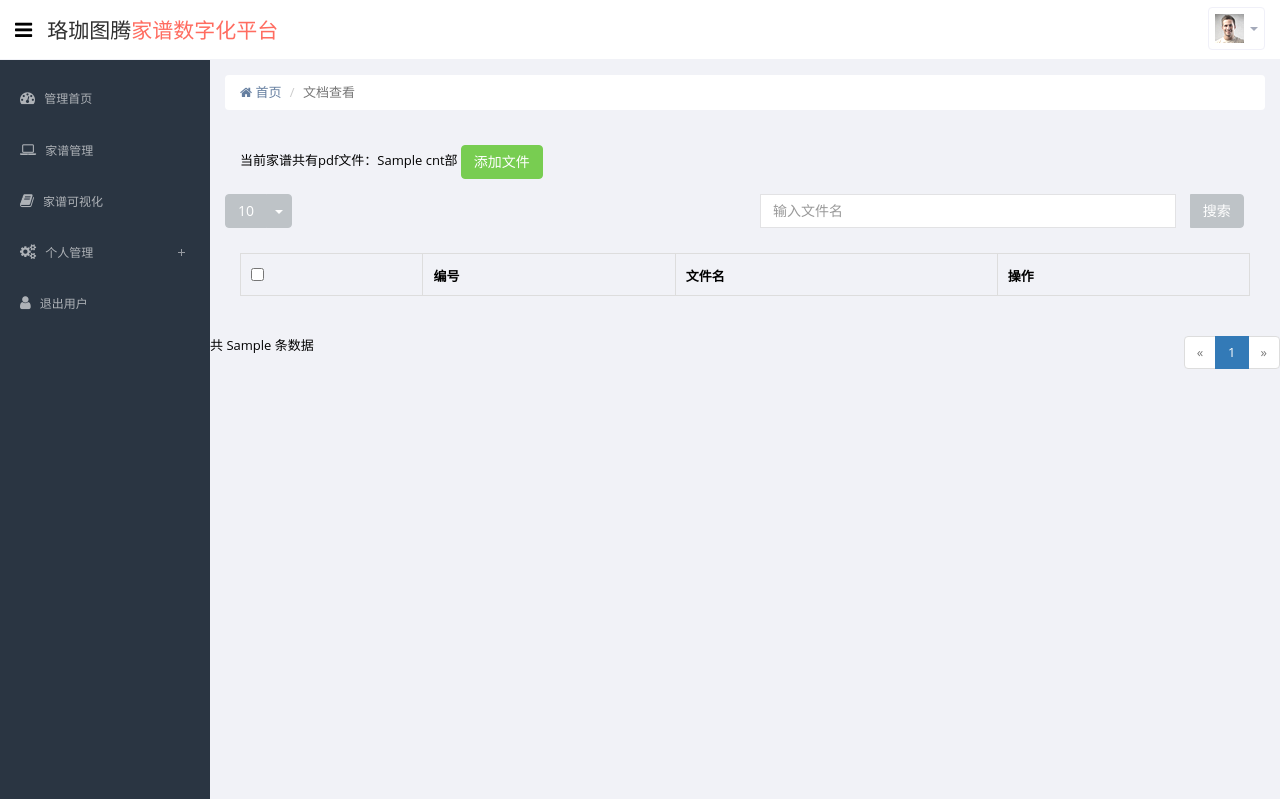
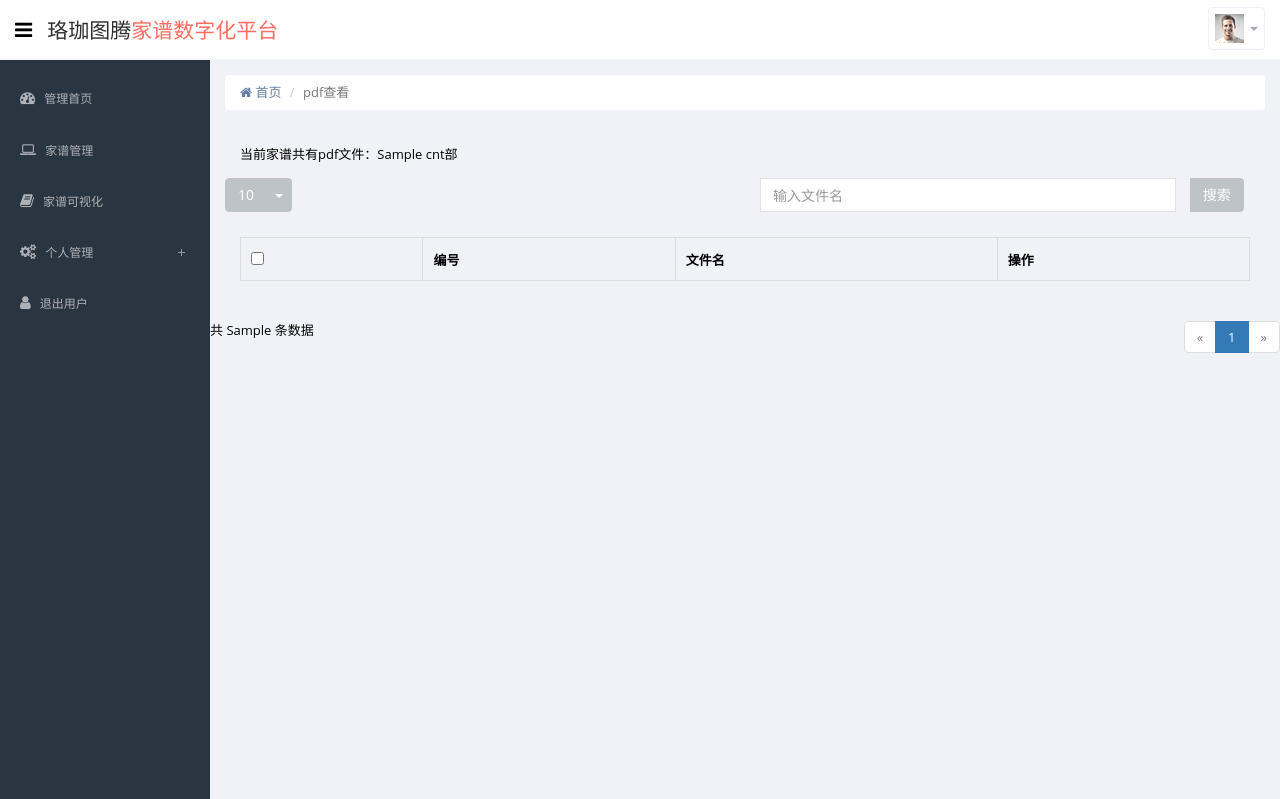
Before and after one commit to aizupu/wdjiapu, a Django app: template templates/genealogy/file.html in a window 1280 px wide. Shown: the top 799 px of the page. Run offline with Django 3.2, Linux system fonts and the light colour scheme; the template is opened without the code that fills it: most values are stand-ins (such as "Sample title", 1, 10 or a date in 2020); lists and menus that the app fills with data are empty; some libraries are stand-ins or nearby versions.

Commit message:
pdf list

```diff
--- a/templates/genealogy/file.html
+++ b/templates/genealogy/file.html
@@ -7,7 +7,7 @@
         <!--breadcrumbs start -->
         <ul class="breadcrumb">
             <li><a href="/genealogy"><i class="fa fa-home"></i> 首页</a></li>
-            <li class="active">文档查看</li>
+            <li class="active">pdf查看</li>
         </ul>
         <!--breadcrumbs end -->
     </div>
@@ -15,38 +15,7 @@
 {% endblock %}
 {% block content %}
 <div class="panel-body">
-    当前家谱共有pdf文件：{{cnt}}部 <a class="btn btn-success" data-toggle="modal" href="#myModal">添加文件</a>
-    <div class="modal fade modal-dialog-center " id="myModal" tabindex="-1" role="dialog" aria-labelledby="myModalLabel"
-        aria-hidden="true">
-        <div class="modal-dialog ">
-            <div class="modal-content-wrap">
-                <div class="modal-content">
-                    <div class="modal-header">
-                        <button type="button" class="close" data-dismiss="modal" aria-hidden="true">&times;</button>
-                        <h4 class="modal-title">上传文件</h4>
-                    </div>
-                    <div class="modal-body">
-                        <form role="form" action="/genealogy/file/add/{{gid}}" method = "POST" enctype = "multipart/form-data">
-                            <div class="form-group">
-                                <label for="exampleInputPassword1">标题</label>
-                                <input type="text" class="form-control" name="name" id="exampleInputPassword1" placeholder="标题">
-                            </div>
-                            <div class="form-group">
-                                <input type="file" name="inputfile" id="exampleInputFile">
-                            </div>
-                            <button data-dismiss="modal" class="btn btn-default" type="button">取消</button>
-                            <input class="btn btn-warning" type="submit">
-                            {% csrf_token %}
-                        </form>
-                    </div>
-                    <!-- <div class="modal-footer">
-                        <button data-dismiss="modal" class="btn btn-default" type="button">取消</button>
-                        <button class="btn btn-warning" type="button">提交</button>
-                    </div> -->
-                </div>
-            </div>
-        </div>
-    </div>
+    当前家谱共有pdf文件：{{cnt}}部
 </div>
 <div class="row">
     <div class="btn-group col-md-6 text-left">
@@ -92,6 +61,7 @@
                 <td>{{ i.filename }}</td>
                 <td>
                     <div class="btn-group btn-group-sm">
+                        <a href="/genealogy/file/view/{{i.id}}" class="btn btn-white">预览</a>
                         <a href="/genealogy/file/download/{{i.id}}" class="btn btn-white">下载</a>
                     </div>
                 </td>
@@ -107,7 +77,7 @@
              <!--上一页-->
         <li class="{% if not page.has_previous %}disabled{% endif %}">
             {% if page.has_previous %}
-              <a href="/genealogy/pdf?page={{ page.previous_page_number }}" aria-label="Previous">
+              <a href="/genealogy/file?page={{ page.previous_page_number }}" aria-label="Previous">
             {% endif %}
               <span aria-hidden="true">&laquo;</span>
             </a>
@@ -117,14 +87,14 @@
           <!--这里展示页码使用传递过来的dis_range -->
           {% for num in dis_range %}
           <li class="{% if num == page.number %}active{% else %}{% endif %}" >
-            <a href="/genealogy/pdf?page={{ num }}">{{ num }}</a>
+            <a href="/genealogy/file?page={{ num }}">{{ num }}</a>
           </li>
           {% endfor %}
 
           <!--下一页-->
           <li class="{% if not page.has_next %}disabled{% endif %}">
             {% if page.has_next %}
-              <a href="/genealogy/pdf?page={{ page.next_page_number }}" aria-label="Next">
+              <a href="/genealogy/file?page={{ page.next_page_number }}" aria-label="Next">
             {% endif %}
               <span aria-hidden="true">&raquo;</span>
             </a>
```
